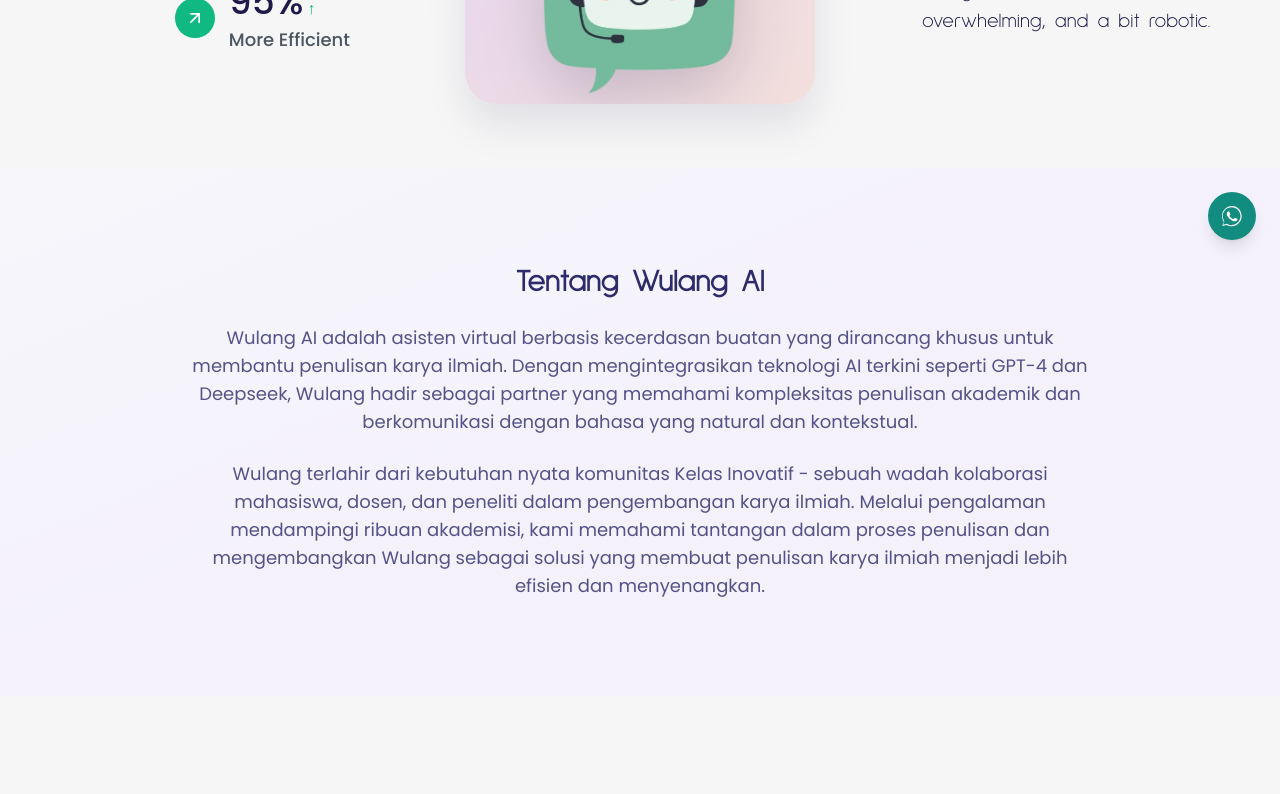
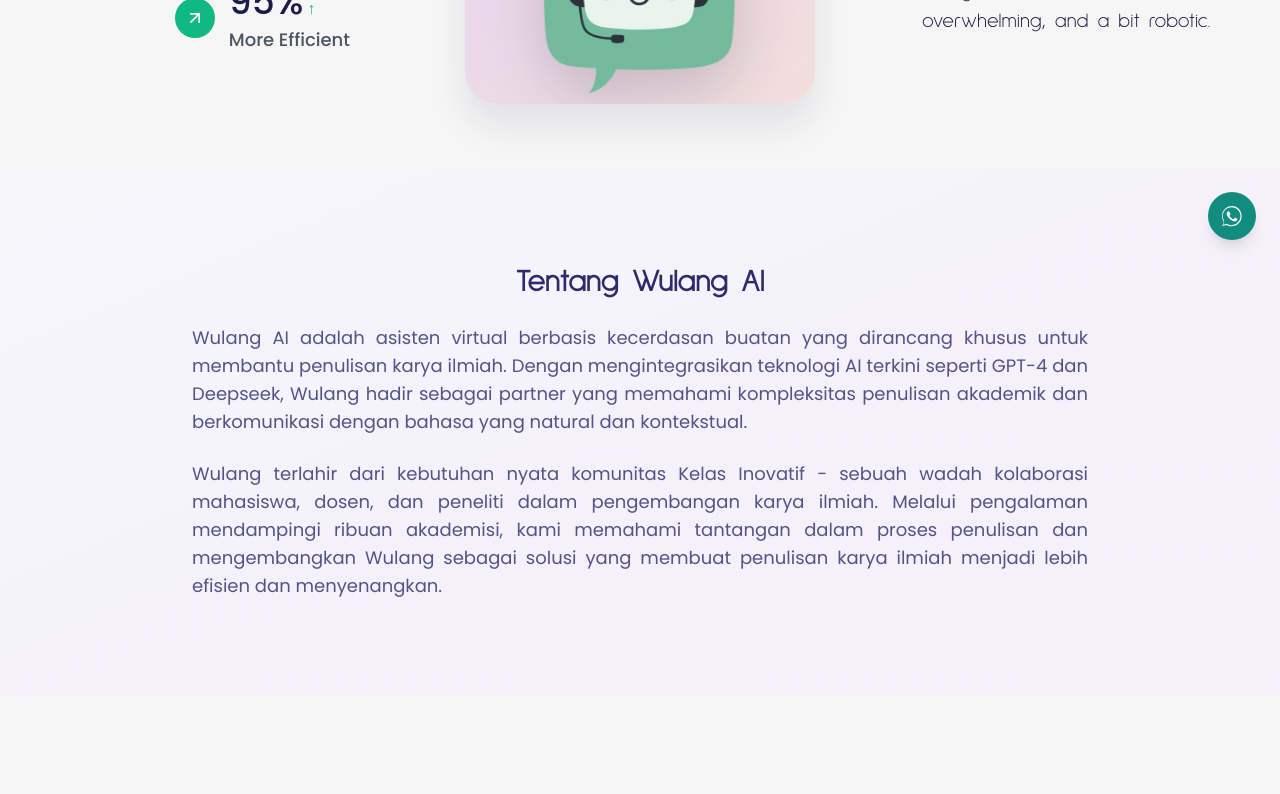
Before and after one commit to daffaabp/lp-wulang-chatbot, a Next.js app: page / in a window 1280 px wide. Shown: the part 536-1330 px from the top of the page. Built offline with nearby package versions, Linux system fonts and the light colour scheme; a web font is replaced by a local one.

Commit message:
update text justify in page about

```diff
--- a/app/_components/About/About.tsx
+++ b/app/_components/About/About.tsx
@@ -23,7 +23,7 @@
 					</motion.h2>
 
 					<div className="space-y-6">
-						<p className="text-base md:text-lg text-[#2D2B6B]/80 leading-[1.8]">
+						<p className="text-base md:text-lg text-[#2D2B6B]/80 leading-[1.8] text-justify">
 							Wulang AI adalah asisten virtual berbasis kecerdasan buatan yang
 							dirancang khusus untuk membantu penulisan karya ilmiah. Dengan
 							mengintegrasikan teknologi AI terkini seperti GPT-4 dan Deepseek,
@@ -32,7 +32,7 @@
 							kontekstual.
 						</p>
 
-						<p className="text-base md:text-lg text-[#2D2B6B]/80 leading-[1.8]">
+						<p className="text-base md:text-lg text-[#2D2B6B]/80 leading-[1.8] text-justify">
 							Wulang terlahir dari kebutuhan nyata komunitas Kelas Inovatif -
 							sebuah wadah kolaborasi mahasiswa, dosen, dan peneliti dalam
 							pengembangan karya ilmiah. Melalui pengalaman mendampingi ribuan
```
